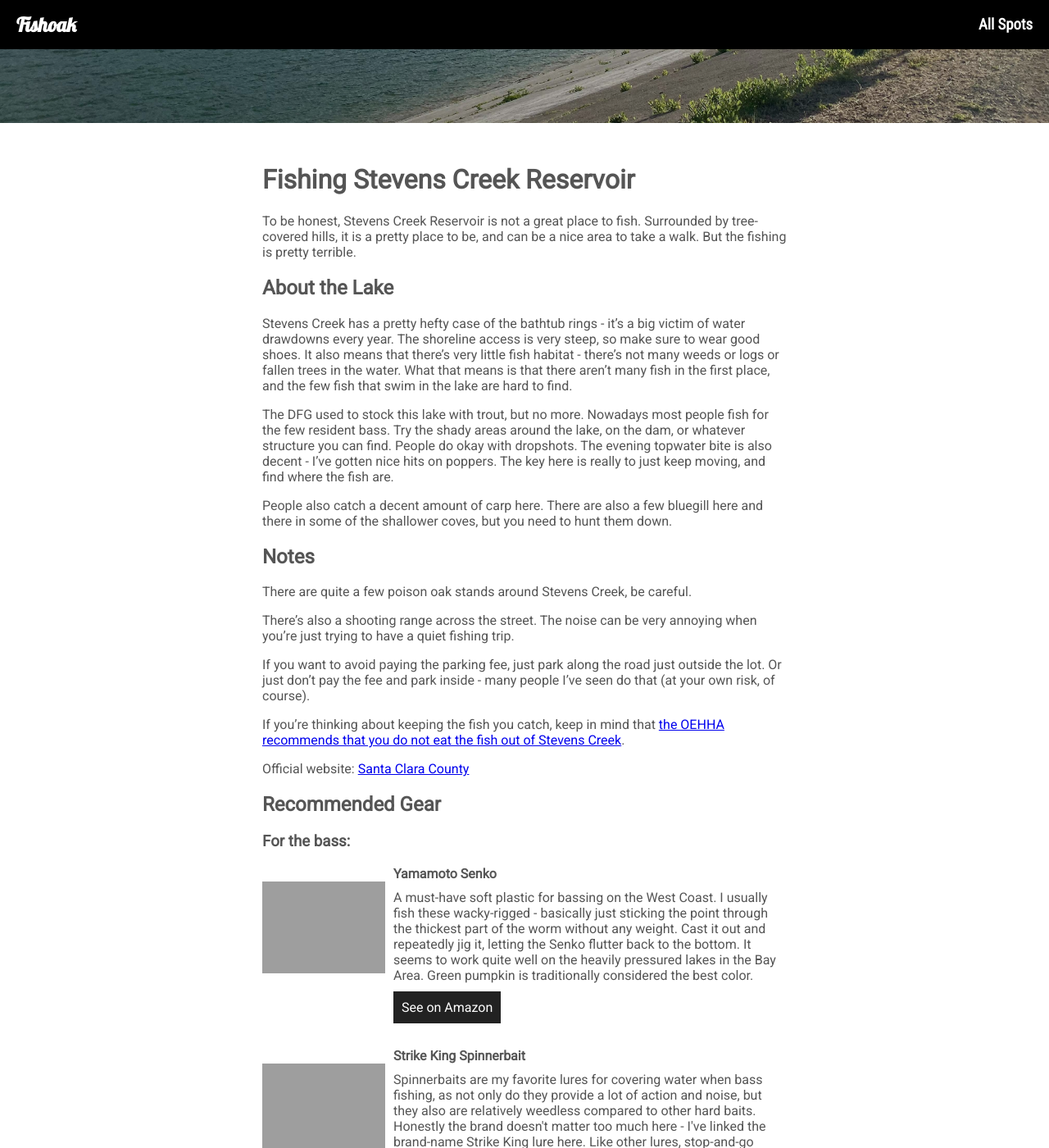
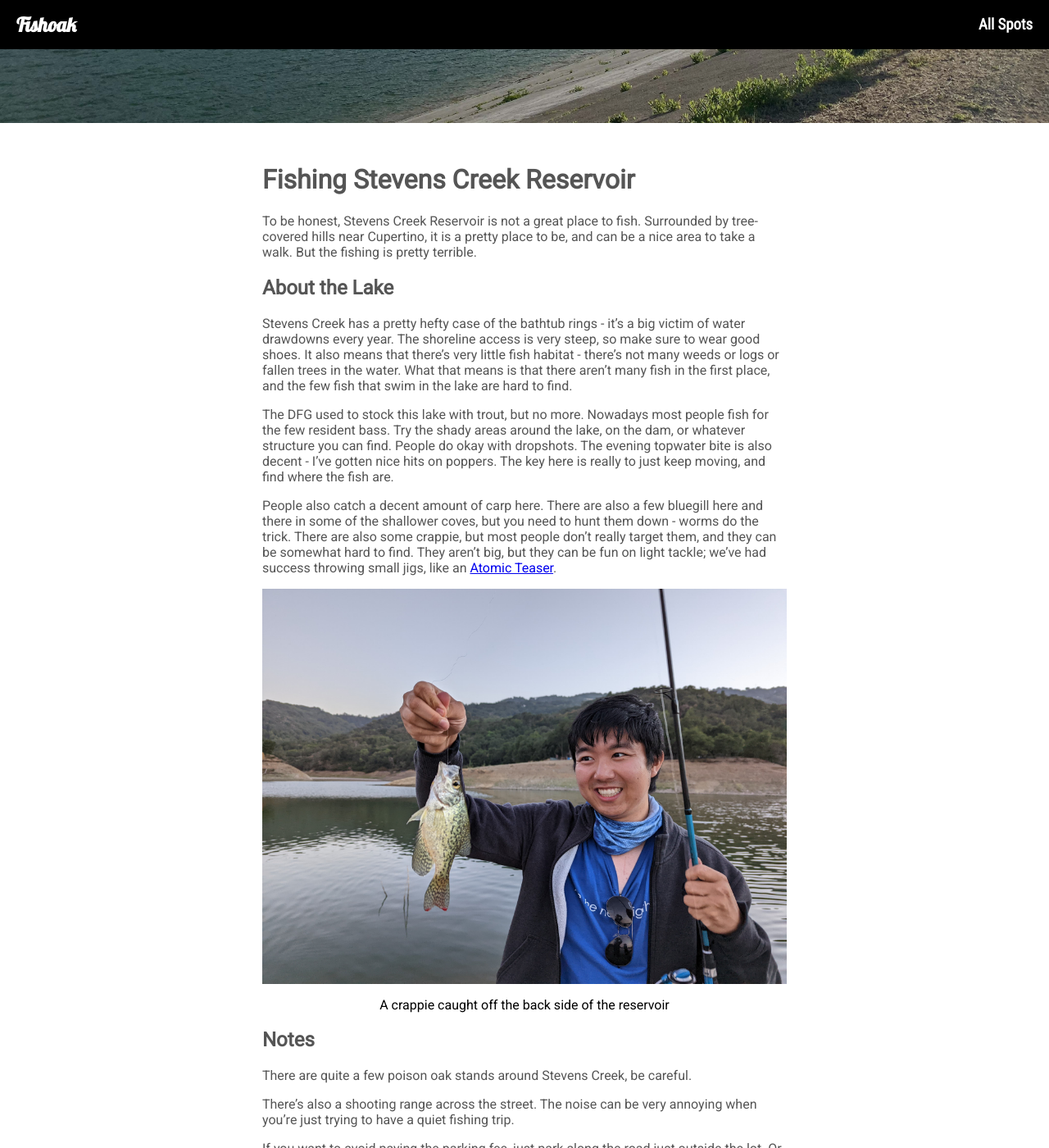
Before and after one commit to antiamoeba/fishoak, a Jekyll site: the page built from _locs/stevenscreek.md, in a window 1280 px wide and 1400 px high, scrolled down 595 px. Shown: the whole window at 82% size. Built offline with Jekyll 4.4.1, drawn with Linux system fonts in a browser that asks for light colours; grey boxes are pictures that could not be loaded.

Commit message:
stevens creek update,some quarry language

```diff
--- a/_locs/stevenscreek.md
+++ b/_locs/stevenscreek.md
@@ -5,7 +5,7 @@ image: stevens-creek.jpg
 
 # Fishing Stevens Creek Reservoir
 
-To be honest, Stevens Creek Reservoir is not a great place to fish. Surrounded by tree-covered hills, it is a pretty place to be, and can be a nice area to take a walk. But the fishing is pretty terrible.
+To be honest, Stevens Creek Reservoir is not a great place to fish. Surrounded by tree-covered hills near Cupertino, it is a pretty place to be, and can be a nice area to take a walk. But the fishing is pretty terrible.
 
 ## About the Lake
 
@@ -13,7 +13,10 @@ Stevens Creek has a pretty hefty case of the bathtub rings - it's a big victim o
 
 The DFG used to stock this lake with trout, but no more. Nowadays most people fish for the few resident bass. Try the shady areas around the lake, on the dam, or whatever structure you can find. People do okay with dropshots. The evening topwater bite is also decent - I've gotten nice hits on poppers. The key here is really to just keep moving, and find where the fish are.
 
-People also catch a decent amount of carp here. There are also a few bluegill here and there in some of the shallower coves, but you need to hunt them down.
+People also catch a decent amount of carp here. There are also a few bluegill here and there in some of the shallower coves, but you need to hunt them down - worms do the trick. There are also some crappie, but most people don't really target them, and they can be somewhat hard to find. They aren't big, but they can be fun on light tackle; we've had success throwing small jigs, like an [Atomic Teaser](https://amzn.to/3pqIyHL){:target="_blank"}.
+
+![A crappie caught off the back side of the reservoir](/assets/images/stevens_crappie.jpg)
+<div class="caption">A crappie caught off the back side of the reservoir</div>
 
 ## Notes
 
@@ -23,9 +26,9 @@ There's also a shooting range across the street. The noise can be very annoying
 
 If you want to avoid paying the parking fee, just park along the road just outside the lot. Or just don't pay the fee and park inside - many people I've seen do that (at your own risk, of course).
 
-If you're thinking about keeping the fish you catch, keep in mind that [the OEHHA recommends that you do not eat the fish out of Stevens Creek](https://oehha.ca.gov/advisories/stevens-creek-reservoir).
+If you're thinking about keeping the fish you catch, keep in mind that [the OEHHA recommends that you do not eat the fish out of Stevens Creek](https://oehha.ca.gov/advisories/stevens-creek-reservoir){:target="_blank"}.
 
-Official website: [Santa Clara County](https://www.sccgov.org/sites/parks/parkfinder/Pages/StevensCreek.aspx)
+Official website: [Santa Clara County](https://www.sccgov.org/sites/parks/parkfinder/Pages/StevensCreek.aspx){:target="_blank"}
 
 ## Recommended Gear
 
```
Also changed, not shown: _locs/quarry.md (+2 -2 lines), assets/images/stevens_crappie.jpg (added).
